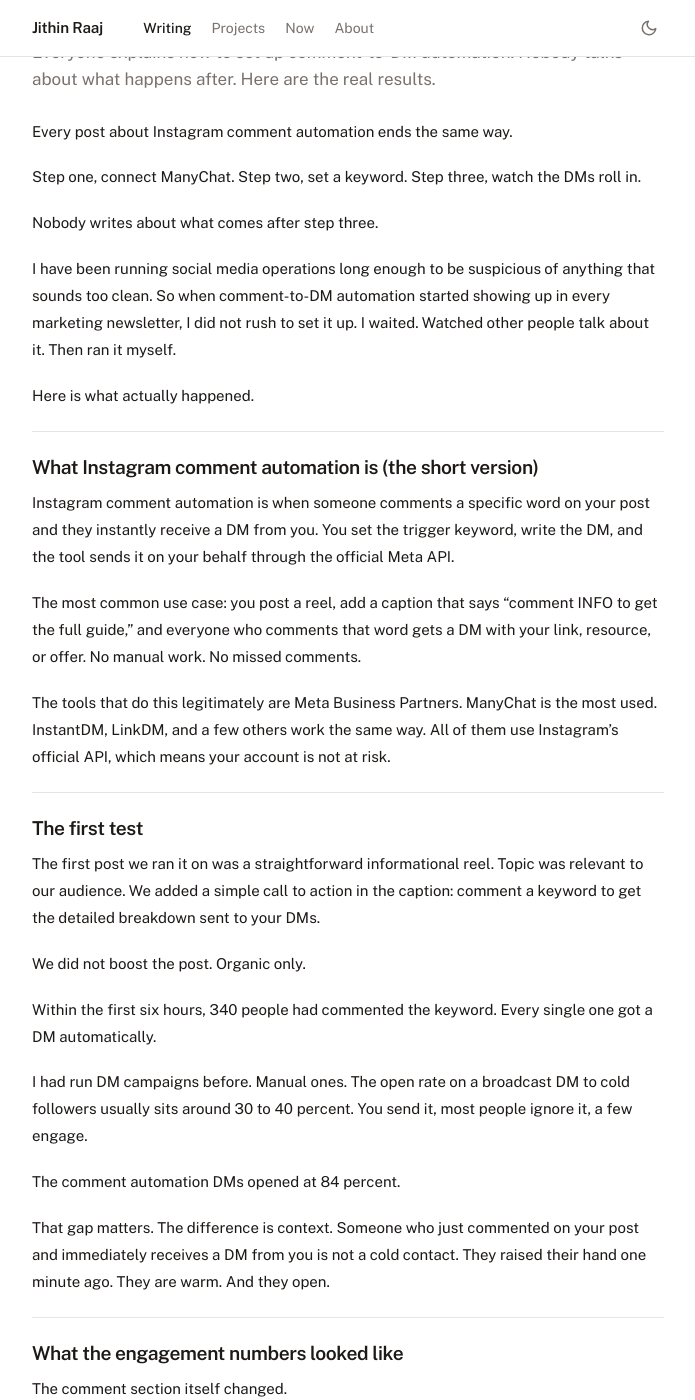
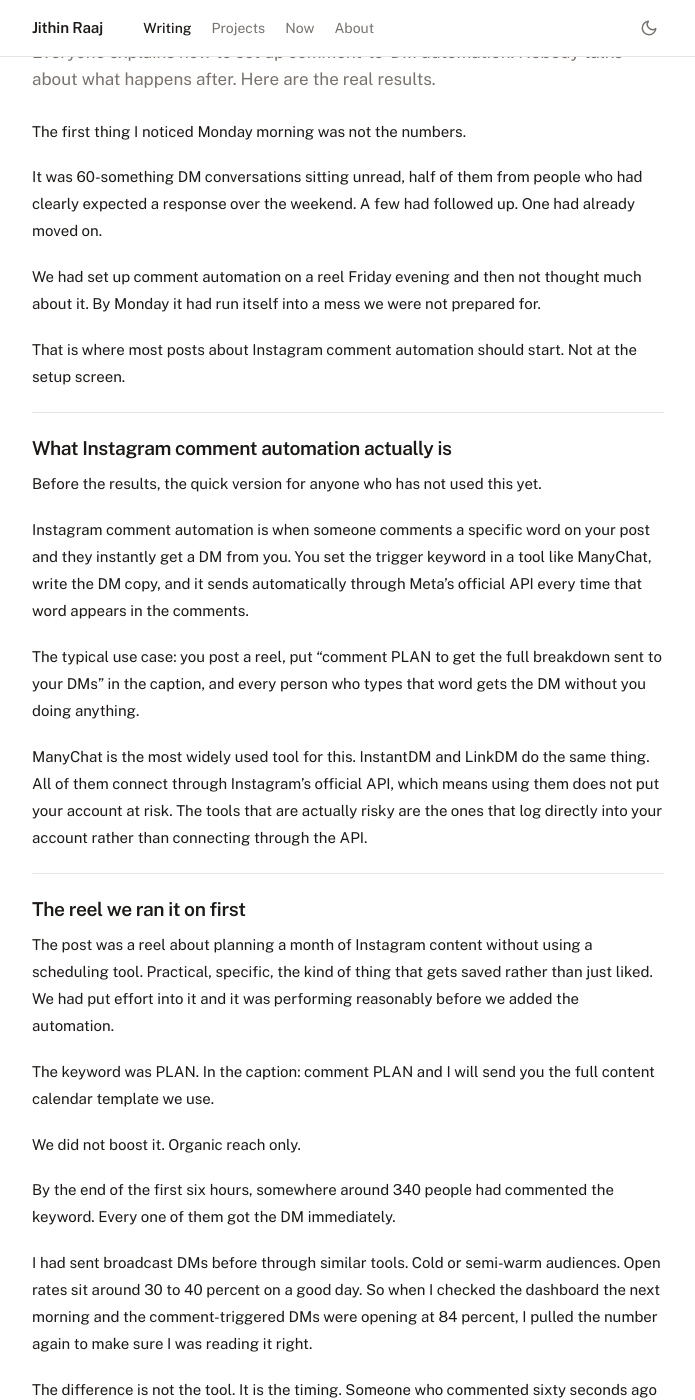
Before and after one commit to jithinrajtk/jithinrajtk.github.io, a Jekyll site: the page built from _posts/2026-04-25-instagram-comment-automation-results.md, in a window 1280 px wide and 1400 px high, scrolled down 204 px. Shown: the whole window, without its empty margins (292-987 px from the left). Built offline with Jekyll 4.4.1, drawn with Linux system fonts in a browser that asks for light colours; nearby versions of some CDN libraries; some of the changed text lies outside the part shown.

Commit message:
Rewrite comment automation post — remove AI slop, fix structure and voice

```diff
--- a/_posts/2026-04-25-instagram-comment-automation-results.md
+++ b/_posts/2026-04-25-instagram-comment-automation-results.md
@@ -10,138 +10,97 @@
 permalink: /writing/instagram-comment-automation-results/
 ---
 
-Every post about Instagram comment automation ends the same way.
+The first thing I noticed Monday morning was not the numbers.
 
-Step one, connect ManyChat. Step two, set a keyword. Step three, watch the DMs roll in.
+It was 60-something DM conversations sitting unread, half of them from people who had clearly expected a response over the weekend. A few had followed up. One had already moved on.
 
-Nobody writes about what comes after step three.
+We had set up comment automation on a reel Friday evening and then not thought much about it. By Monday it had run itself into a mess we were not prepared for.
 
-I have been running social media operations long enough to be suspicious of anything that sounds too clean. So when comment-to-DM automation started showing up in every marketing newsletter, I did not rush to set it up. I waited. Watched other people talk about it. Then ran it myself.
-
-Here is what actually happened.
+That is where most posts about Instagram comment automation should start. Not at the setup screen.
 
 ---
 
-## What Instagram comment automation is (the short version)
+## What Instagram comment automation actually is
 
-Instagram comment automation is when someone comments a specific word on your post and they instantly receive a DM from you. You set the trigger keyword, write the DM, and the tool sends it on your behalf through the official Meta API.
+Before the results, the quick version for anyone who has not used this yet.
 
-The most common use case: you post a reel, add a caption that says "comment INFO to get the full guide," and everyone who comments that word gets a DM with your link, resource, or offer. No manual work. No missed comments.
+Instagram comment automation is when someone comments a specific word on your post and they instantly get a DM from you. You set the trigger keyword in a tool like ManyChat, write the DM copy, and it sends automatically through Meta's official API every time that word appears in the comments.
 
-The tools that do this legitimately are Meta Business Partners. ManyChat is the most used. InstantDM, LinkDM, and a few others work the same way. All of them use Instagram's official API, which means your account is not at risk.
+The typical use case: you post a reel, put "comment PLAN to get the full breakdown sent to your DMs" in the caption, and every person who types that word gets the DM without you doing anything.
+
+ManyChat is the most widely used tool for this. InstantDM and LinkDM do the same thing. All of them connect through Instagram's official API, which means using them does not put your account at risk. The tools that are actually risky are the ones that log directly into your account rather than connecting through the API.
 
 ---
 
-## The first test
+## The reel we ran it on first
 
-The first post we ran it on was a straightforward informational reel. Topic was relevant to our audience. We added a simple call to action in the caption: comment a keyword to get the detailed breakdown sent to your DMs.
+The post was a reel about planning a month of Instagram content without using a scheduling tool. Practical, specific, the kind of thing that gets saved rather than just liked. We had put effort into it and it was performing reasonably before we added the automation.
 
-We did not boost the post. Organic only.
+The keyword was PLAN. In the caption: comment PLAN and I will send you the full content calendar template we use.
 
-Within the first six hours, 340 people had commented the keyword. Every single one got a DM automatically.
+We did not boost it. Organic reach only.
 
-I had run DM campaigns before. Manual ones. The open rate on a broadcast DM to cold followers usually sits around 30 to 40 percent. You send it, most people ignore it, a few engage.
+By the end of the first six hours, somewhere around 340 people had commented the keyword. Every one of them got the DM immediately.
 
-The comment automation DMs opened at 84 percent.
+I had sent broadcast DMs before through similar tools. Cold or semi-warm audiences. Open rates sit around 30 to 40 percent on a good day. So when I checked the dashboard the next morning and the comment-triggered DMs were opening at 84 percent, I pulled the number again to make sure I was reading it right.
 
-That gap matters. The difference is context. Someone who just commented on your post and immediately receives a DM from you is not a cold contact. They raised their hand one minute ago. They are warm. And they open.
+The difference is not the tool. It is the timing. Someone who commented sixty seconds ago is not a cold contact. They are as warm as a contact gets without having bought something from you.
 
 ---
 
-## What the engagement numbers looked like
+## The comment section did something unexpected
 
-The comment section itself changed.
+The reel finished with about 3.4 times more comments than our usual average for that content type.
 
-When people see that others have already commented and received something in return, they comment too. It is social proof in real time. The post we ran the test on finished with 3.4x more comments than our average for that content type.
+Part of that is the keyword CTA driving deliberate comments. But part of it is that people saw others commenting and did it too. The comment section looks active, which makes it look worth joining. The algorithm read the spike and pushed the reel to more accounts than it would have otherwise.
 
-Reach also went up. Comments are a strong engagement signal. The algorithm saw the spike in activity and pushed the post to more people. We were not expecting that. The automation was for the DM side. The reach boost came as a side effect.
-
-Two things improved at once without extra effort. That was the first surprise.
+We had set this up for the DM side. The reach increase was not in the plan.
 
 ---
 
-## The keyword mistake we made
+## Where we got it wrong
 
-The first keyword we chose was too generic.
+The keyword PLAN was too short and too common.
 
-We used "GUIDE." Short, easy to type, easy to remember. The problem was that people also used it in regular conversation. Someone commenting "this is a guide to what not to do lol" triggered the automation. Their DM made no sense. They were confused. We looked bad.
+Someone commented "this is literally the plan I needed, thank you" and the automation fired. They got a DM offering them a content calendar template in response to what was just a compliment. They were confused. We apologised and explained. It was recoverable, but it looked sloppy.
 
-Switch to something specific. Something that would only appear as a deliberate trigger. We moved to a two-word phrase and the false triggers dropped to zero.
+We switched to a two-word phrase for the next post. False triggers dropped completely.
 
-Generic keywords feel friendlier in the caption but break the system in practice. The people who comment naturally and get an automated DM out of nowhere have a worse experience than people who never interact at all.
+One word keywords feel easier to ask people to type. In practice they create this problem often enough that it is not worth it.
 
 ---
 
-## What flopped
+## The DM sequence that killed completions
 
-Not every post worked.
+The second post we ran used a three-message flow. First DM delivered the promised resource. Second DM asked them to confirm they had received it. Third DM offered a follow-up piece of content.
 
-A post with a weak hook got fewer comments to start with. Comment automation does not fix low reach or a bad caption. It amplifies whatever is already working. If the post is not pulling people in, the keyword sits there with five comments and the automation barely fires.
+Most people stopped after the first one.
 
-We also had one post where the DM flow was too long. Three messages in sequence, each asking the person to click or respond to something. People dropped off after the first one. Kept it to one DM with one clear link after that. Completion went back up.
-
-Automation does not save bad content or bad DM copy. It just handles the delivery.
+Not because they were not interested. Because three messages in a row from an account they had just discovered felt like being added to a mailing list rather than getting something useful. We cut it to one DM with one link. The people who engaged after that were more intentional about it.
 
 ---
 
-## The thing no setup guide tells you
+## The inbox problem nobody mentions
 
-Every tutorial focuses on the trigger. Set your keyword, connect your account, go live.
+Back to that Monday morning.
 
-Nobody talks about what happens when a person responds to the automated DM.
+When someone gets an automated DM, a portion of them reply. Not a small portion either. In our case it was close to a third of the people who opened the DM. Questions about the template, questions about our setup, a few asking if we offered consulting.
 
-They will. A meaningful percentage of people who receive the DM will reply with a question, a comment, or just a thank you. Those messages land in your inbox and they need a human response. If you are running automation on multiple posts simultaneously, the inbox volume goes up fast.
+Those replies land in the inbox like any other DM. They need a human response. And if you have run automation across multiple posts at the same time, or over a weekend when nobody is watching, they stack up.
 
-We underestimated this completely. The first week, we had over 60 DM conversations that needed replies sitting unread. Some were from people ready to act. We were slow.
-
-Comment automation does not replace inbox management. It creates more of it. Plan for that before you go live, not after.
+The setup guides explain how to trigger the DM. None of them mention that you need to roster someone to the inbox for the days after a post goes live with this running. We did not, and the conversations that mattered most went cold because of it.
 
 ---
 
-## What actually works, summarised
+## What actually changed in our workflow
 
-Comment automation is not magic. It is a reliable tool that performs well when a few conditions are in place.
+We kept using it. The DM open rates are real enough to justify the effort, and once we fixed the keyword and the DM copy, the false trigger problem went away.
 
-The post needs to pull people in on its own. The keyword needs to be specific enough to avoid false triggers. The DM needs to be short with one clear action. And someone needs to be watching the inbox for replies.
+What changed was the roster. Someone is now assigned inbox cover the day a comment automation post goes live and for the two days after. Not full-time monitoring, just a daily check. Most conversations are simple. A few are not and those are worth being there for.
 
-When those four things are right, the results are real. DM open rates that are double or triple what you get from broadcast campaigns. An engagement bump from the comment spike. Leads that arrive without anyone manually sending a single message.
-
-When even one of those is off, the automation runs but does not perform. And it is easy to blame the tool instead of looking at the setup.
+The automation handles the volume. The person handles the conversation.
 
 ---
-
-## What I would tell someone starting out
-
-Run one post first. Not five.
-
-Pick a piece of content that is already performing. Add the keyword CTA in the caption. Keep the DM to one message. Watch what comes back.
-
-The setup takes less time than you think. The learning comes from seeing how your specific audience responds to the trigger, what they ask in reply, and whether the DM copy holds up.
-
-One good test run tells you more than ten tutorials.
-
----
-
-**Does Instagram comment automation actually work?**
-Yes, when the conditions are right. DM open rates from comment-triggered messages consistently outperform broadcast DMs because the recipient just engaged with your content seconds before receiving the DM. The context makes them warm. The open rates reflect that. The key variables are the quality of the post, the specificity of the keyword, and the clarity of the DM copy.
-
-**What is a good DM open rate for Instagram comment automation?**
-Comment-triggered DMs typically see open rates between 75 and 90 percent. This is significantly higher than broadcast DMs to cold or semi-warm audiences, which usually sit between 30 and 50 percent. The difference comes from timing: the DM arrives at the moment of highest interest, right after the person has actively engaged with your content.
-
-**What keyword should I use for Instagram comment automation?**
-Use a specific, intentional word or short phrase that would only appear as a deliberate trigger. Generic words like "INFO" or "YES" can be triggered accidentally by people using them in natural conversation. Something like "SEND IT" or a content-specific phrase reduces false triggers and makes the DM feel more relevant to the person receiving it.
-
-**Is Instagram comment automation safe for your account?**
-Yes, if you use a Meta-certified tool that connects through the official Instagram Graph API. ManyChat, InstantDM, and LinkDM all operate this way. Tools that log into your Instagram account directly or use browser automation are not API-compliant and carry a real risk of restriction or ban. The official API method is fully within Instagram's terms.
-
-**Does comment automation increase Instagram reach?**
-Indirectly, yes. When a post runs comment automation with a keyword CTA in the caption, it often drives a significant spike in comments. Comments are a strong engagement signal that the algorithm responds to by pushing the post to more accounts. The automation is set up for the DM side, but the comment volume from the trigger campaign has a secondary effect on reach.
-
-**What should the DM say in Instagram comment automation?**
-Keep it short. One message, one action. Introduce yourself in a sentence, deliver what you promised in the caption, and include one clear link or next step. Multi-message sequences where each one asks for another click or response see high drop-off after the first message. The person commented to get something specific. Give it to them directly.
-
-**What are the mistakes to avoid with Instagram comment automation?**
-Three main ones. First, using a generic keyword that triggers on natural conversation and sends an automated DM to someone who was not expecting it. Second, using a DM sequence that is too long or asks for too many actions. Third, not preparing for inbox replies. A meaningful number of people who receive an automated DM will respond with questions. If nobody is watching the inbox, those conversations go cold.
 
 <script type="application/ld+json">
 {
@@ -153,7 +112,7 @@
       "name": "Does Instagram comment automation actually work?",
       "acceptedAnswer": {
         "@type": "Answer",
-        "text": "Yes, when the conditions are right. DM open rates from comment-triggered messages consistently outperform broadcast DMs because the recipient just engaged with your content seconds before receiving the DM. The key variables are the quality of the post, the specificity of the keyword, and the clarity of the DM copy."
+        "text": "Yes. Comment-triggered DMs consistently outperform broadcast DMs because the person just engaged with your content seconds before receiving the message. Open rates from comment automation typically land between 75 and 90 percent, compared to 30 to 40 percent for cold broadcast DMs. The quality of the post, the specificity of the keyword, and the clarity of the DM copy all affect results."
       }
     },
     {
@@ -161,7 +120,7 @@
       "name": "What is a good DM open rate for Instagram comment automation?",
       "acceptedAnswer": {
         "@type": "Answer",
-        "text": "Comment-triggered DMs typically see open rates between 75 and 90 percent. This is significantly higher than broadcast DMs to cold or semi-warm audiences, which usually sit between 30 and 50 percent. The difference comes from timing: the DM arrives at the moment of highest interest, right after the person has actively engaged with your content."
+        "text": "Comment-triggered DMs typically see open rates between 75 and 90 percent. Broadcast DMs to cold or semi-warm audiences usually sit between 30 and 50 percent. The difference is timing: the automated DM arrives at the moment the person has just actively engaged with your content."
       }
     },
     {
@@ -169,7 +128,7 @@
       "name": "What keyword should I use for Instagram comment automation?",
       "acceptedAnswer": {
         "@type": "Answer",
-        "text": "Use a specific, intentional word or short phrase that would only appear as a deliberate trigger. Generic words like INFO or YES can be triggered accidentally by people using them in natural conversation. Something content-specific reduces false triggers and makes the DM feel more relevant to the person receiving it."
+        "text": "Use a specific two-word phrase rather than a single common word. Short single keywords like INFO, YES, or PLAN appear in natural conversation and will trigger the automation unintentionally. A more specific phrase means the automation only fires when someone is deliberately asking for what you offered."
       }
     },
     {
@@ -177,7 +136,7 @@
       "name": "Is Instagram comment automation safe for your account?",
       "acceptedAnswer": {
         "@type": "Answer",
-        "text": "Yes, if you use a Meta-certified tool that connects through the official Instagram Graph API. ManyChat, InstantDM, and LinkDM all operate this way. Tools that log into your Instagram account directly or use browser automation are not API-compliant and carry a real risk of restriction or ban."
+        "text": "Yes, if you use a Meta-certified tool that connects through the official Instagram Graph API. ManyChat, InstantDM, and LinkDM all operate this way. Tools that log directly into your Instagram account rather than connecting via the API carry a real risk of restriction or ban."
       }
     },
     {
@@ -185,7 +144,7 @@
       "name": "Does comment automation increase Instagram reach?",
       "acceptedAnswer": {
         "@type": "Answer",
-        "text": "Indirectly, yes. When a post runs comment automation with a keyword CTA in the caption, it drives a spike in comments. Comments are a strong engagement signal that the algorithm responds to by pushing the post to more accounts. The automation is set up for the DM side, but the comment volume has a secondary effect on reach."
+        "text": "Indirectly, yes. A keyword CTA in the caption drives deliberate comments, which spikes overall engagement. Comments are a strong signal that the algorithm responds to by distributing the post further. The reach increase is a side effect of the comment volume, not a direct output of the automation itself."
       }
     },
     {
@@ -193,7 +152,7 @@
       "name": "What should the DM say in Instagram comment automation?",
       "acceptedAnswer": {
         "@type": "Answer",
-        "text": "Keep it short. One message, one action. Introduce yourself in a sentence, deliver what you promised in the caption, and include one clear link or next step. Multi-message sequences see high drop-off after the first message. The person commented to get something specific. Give it to them directly."
+        "text": "One message, one link, one action. Deliver exactly what you promised in the caption. Multi-message sequences that ask for clicks or responses at each step see significant drop-off after the first message. The person commented to get something specific. Give it to them without asking for anything in return first."
       }
     },
     {
@@ -201,7 +160,7 @@
       "name": "What are the mistakes to avoid with Instagram comment automation?",
       "acceptedAnswer": {
         "@type": "Answer",
-        "text": "Three main ones: using a generic keyword that triggers on natural conversation, using a DM sequence that is too long or asks for too many actions, and not preparing for inbox replies. A meaningful number of people who receive an automated DM will respond with questions. If nobody is watching the inbox, those conversations go cold."
+        "text": "Three main ones. First, using a single common keyword that triggers on natural conversation and sends an automated DM to someone who was not expecting it. Second, using a DM sequence with multiple messages that each ask for action. Third, not assigning inbox coverage for the days after a post goes live. Around a third of people who open the DM will reply, and those conversations need a human response."
       }
     }
   ]
```
